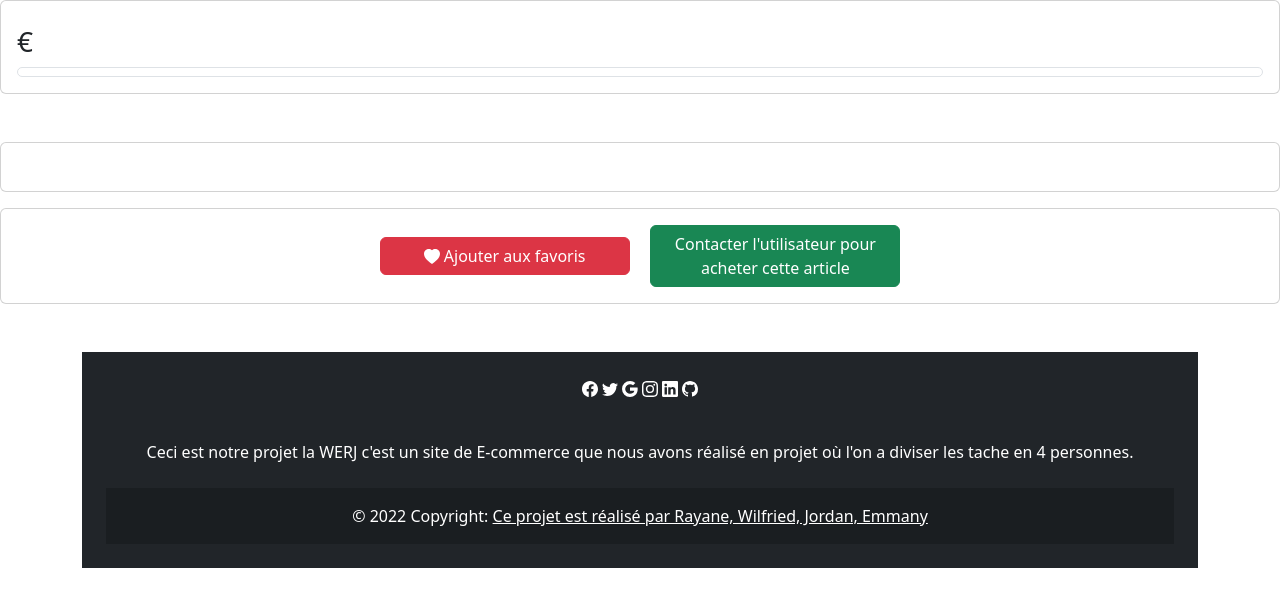
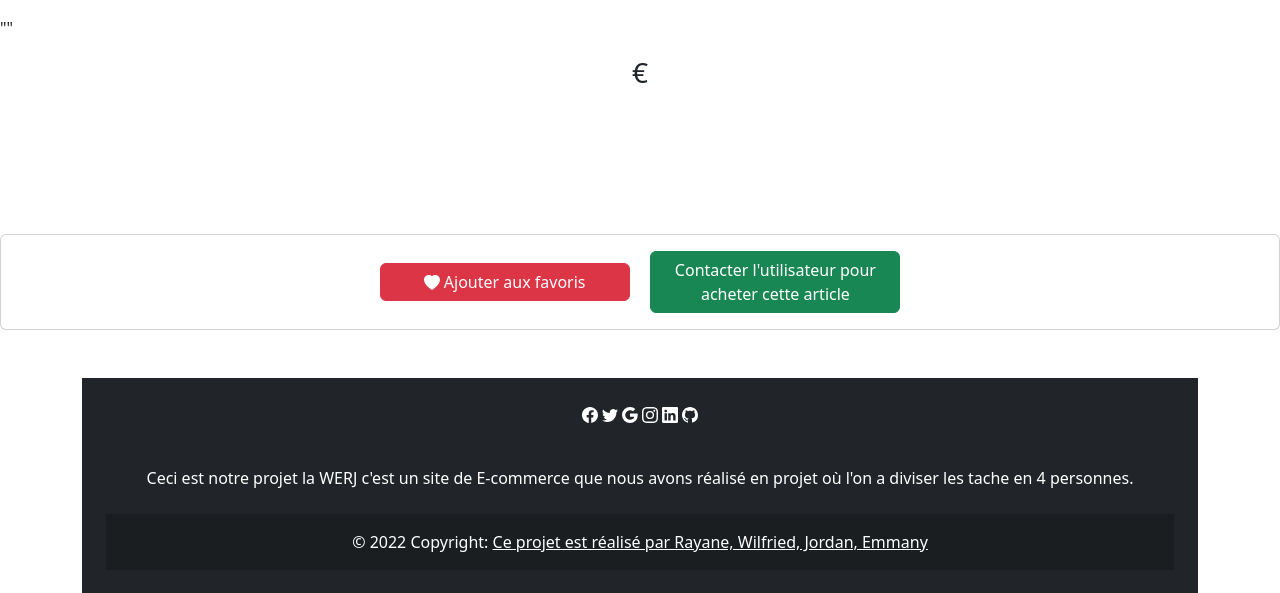
Before and after one commit to Wildrey237/ECE_WEB, a PHP site: the page made by annonce.php in a window 1280 px wide. Shown: the part 222-815 px from the top of the page. Before the commit the page ends 790 px from the top, so only its background shows below. Run offline with PHP 8.4, Linux system fonts and the light colour scheme; data comes from the database, SQL or seed files in the repository; data that the repository does not hold is empty.

Commit message:
push Jordan

```diff
--- a/annonce.php
+++ b/annonce.php
@@ -26,33 +26,17 @@
             </div>
         </header>
 
-        <div class="card mb-5">
-                        <div class="card-body">
-                            <div class="d-flex justify-content-between">
-                                <div>
-                                  <h1><?php echo $data['nom_annonce'] ?></h1>
-                                  <h3><?php echo $data['prix'] ?> €</h3>
-                                </div>
-
                                 <div>
                                 <p class="text-muted"><?php echo $data['date_ajout'] ?></p>
                                 </div>
 
 
+                            <h1 class="text-center"><?php echo $data['nom_annonce'] ?></h1>
+                            <img style="margin-left:37%" src=" <?php echo $data['Media'] ?>" class="w-25 rounded" alt="">
+                            <p>""</p>
+                            <h3 class="text-center"><?php echo $data['prix'] ?> €</h3><br><br>
 
-                            </div>
-                            <img src=" <?php echo $data['Media'] ?>" class="w-100 rounded img-thumbnail" alt="">
-                        </div>
-                    </div>
-
-
-                    <div class="card mb-3">
-                        <div class="card-body">
-                         <p class="text-muted"><?php echo $data['detail'] ?></p>
-
-                        </div>
-                    </div>
-
+                    <p class="text-muted text-center"><?php echo $data['detail'] ?></p><br><br><br>
 
 
                     <div class="card mb-5">
--- a/index.php
+++ b/index.php
@@ -77,7 +77,7 @@
                             </div>
                             <div class="form-group mb-3">
                               <label>Recherche par prix</label>
-                              <input type="number" min="0" max="999999" value="<?php echo $prix ?>" class="form-control"  id="price" name="prix">
+                              <input type="float" min="0" max="999999" value="<?php echo $prix ?>" class="form-control"  id="price" name="prix">
                             </div>
                             <div class="form-group mb-3">
                                <button class="btn btn-primary" type="submit" name="rechercher">Rechercher</button>
--- a/views/form_create_annonce.php
+++ b/views/form_create_annonce.php
@@ -71,7 +71,7 @@
                                 </div>
                                 <div class="input-group input-group mb-3 w-100 flex-nowrap">
                                     <span class="input-group-text" id="addon-wrapping">URL Image</span>
-                                    <input class="form-control w-75 p-3" aria-describedby="addon-wrapping" type ="text" name="prix_annonce" required><br>
+                                    <input class="form-control w-75 p-3" aria-describedby="addon-wrapping" type ="text" name="media" required><br>
                                 </div><br>
                                 <div class="form-group mb-3">
                                     <input style="margin-left: 41%; height: 50px; width: 120px; font-size: 20px;" class="btn btn-primary" type="submit" value="Valider">
--- a/views/form_inscription.html
+++ b/views/form_inscription.html
@@ -43,7 +43,7 @@
                             <div class="form-group mb-3">
                                 <div class="input-group input-group mb-3 w-100 flex-nowrap">
                                     <span class="input-group-text">Password</span>
-                                    <input class="form-control" type="password" name="motdepasse"><br><br>
+                                    <input class="form-control" type="password" name="motdepasse" minlength="10"><br><br>
                                 </div>
                             </div>
                             <input class="btn btn-primary btn-lg" style="margin-left: 39%;" type="submit" value="S'inscrire"><br><br>
```
Also changed, not shown: 4 other files.
